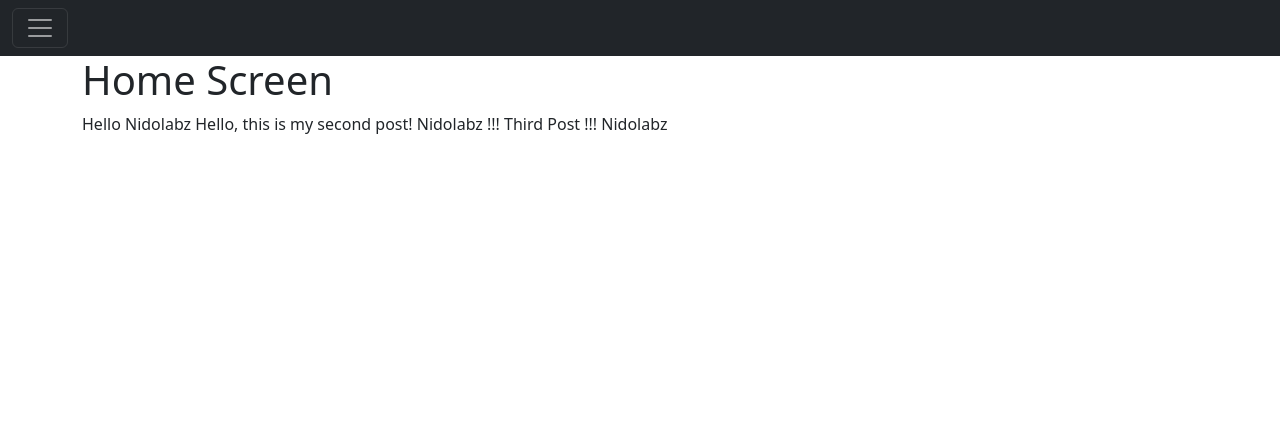
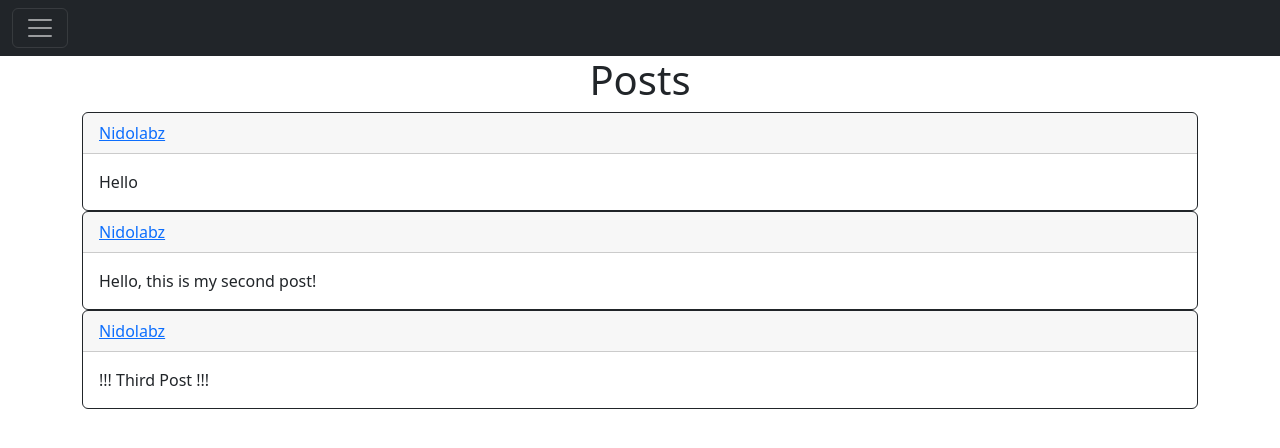
Before and after one commit to Nidaoke/HCIFlaskBlog, a Flask app: page / in a window 1280 px wide. Shown: the top 448 px of the page. Run offline with Flask 2, Linux system fonts and the light colour scheme; a user stored in the database is signed in; data comes from the database, SQL or seed files in the repository.

Commit message:
Better post viewing
- Added some bootstrap to make the homescreen prettier
- Added base logic for viewing a user's posts (at /posts/username, not fully implemented)

```diff
--- a/website/templates/home.html
+++ b/website/templates/home.html
@@ -2,10 +2,27 @@
 {%extends "base.html"%}
 {% block title %}Home{% endblock %}
 {% block content %}
-<h1>Home Screen</h1>
+
+<h1 align="center">Posts</h1>
+
 <!-- Display posts -->
+<div id="posts">
+
 {% for post in posts %}
-    {{ post.text }}
-    {{ post.user.username}} <!-- user.username over author, since author is the id -->
+    <div class="card border-dark"> <!-- Classes are bootstrap stuff -->
+        <div class="card-header d-flex justify-content-between align-items-center">
+            <a href="/posts/{{post.user.username}}"> <!-- Clicking user takes us to their page -->
+                {{post.user.username}}
+            </a>
+        </div>
+        <div class="card-body">
+            <div class="card-text">
+                {{post.text}}
+            </div>
+        </div>
+    </div>
 {% endfor %}
+
+</div>
+
 {% endblock %}
```
